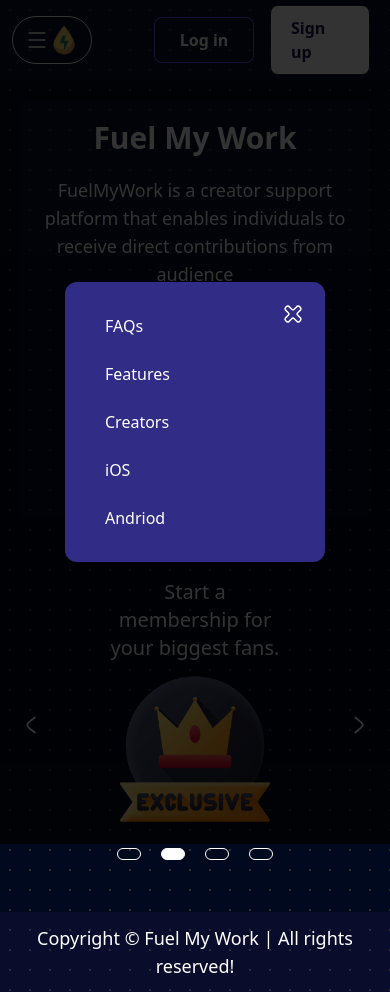
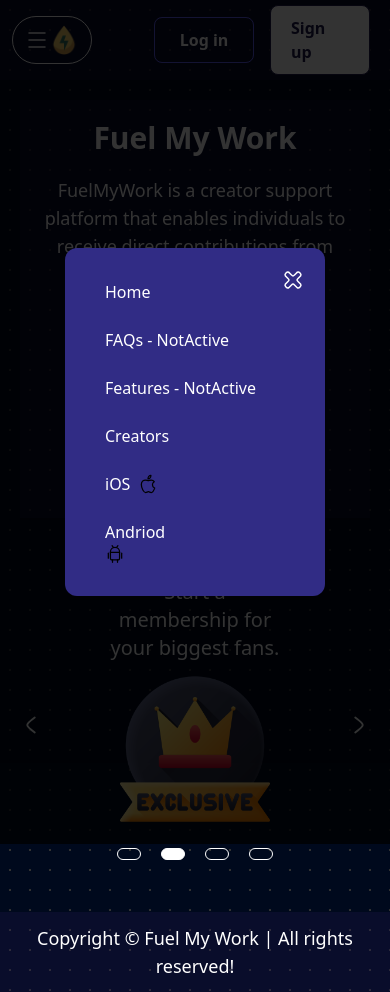
Before and after one commit to Rahulbabar222/Fuel-My-Work, a Next.js app: page / in a window 390 px wide. Both pictures are taken after a click on the element 52 px from the left and 40 px from the top of the page. Built offline with nearby package versions, Linux system fonts and the light colour scheme; no server answers.

Commit message:
Resource Icon update

```diff
--- a/components/Navbar.js
+++ b/components/Navbar.js
@@ -27,11 +27,29 @@
             {hamburger === true &&
                 <div className='fixed top-0 left-0 w-screen h-screen flex justify-center items-center bg-black/80 z-10 '>
                     <div className=' w-2/3 flex flex-col m-5 py-5 px-10 bg-indigo-900 rounded-xl relative'>
-                        <Link onClick={() => setHamburger(false)} href={"#"} className='my-3'>FAQs</Link>
-                        <Link onClick={() => setHamburger(false)} href={"#"} className='my-3'>Features</Link>
+                        <Link onClick={() => setHamburger(false)} href={"/"} className='my-3'>Home</Link>
+                        <Link onClick={() => setHamburger(false)} href={"#"} className='my-3'>FAQs - NotActive</Link>
+                        <Link onClick={() => setHamburger(false)} href={"#"} className='my-3'>Features - NotActive</Link>
                         <Link onClick={() => setHamburger(false)} href={"/creators"} className='my-3'>Creators</Link>
-                        <Link onClick={() => setHamburger(false)} href={"#"} className='my-3'>iOS</Link>
-                        <Link onClick={() => setHamburger(false)} href={"#"} className='my-3'>Andriod</Link>
+                        <Link onClick={() => setHamburger(false)} href={"#"} className='my-3 flex items-center gap-2'>
+                            <span>iOS</span>
+                            <svg xmlns="http://www.w3.org/2000/svg" viewBox="0 0 24 24" width="20" height="20" color="#000000" fill="none">
+                                <path d="M12 5.75C12 3.75 13.5 1.75 15.5 1.75C15.5 3.75 14 5.75 12 5.75Z" stroke="#000000" stroke-width="1.5" stroke-linejoin="round"></path>
+                                <path d="M12.5 8.09001C11.9851 8.09001 11.5867 7.92646 11.1414 7.74368C10.5776 7.51225 9.93875 7.25 8.89334 7.25C7.02235 7.25 4 8.74945 4 12.7495C4 17.4016 7.10471 22.25 9.10471 22.25C9.77426 22.25 10.3775 21.9871 10.954 21.7359C11.4815 21.5059 11.9868 21.2857 12.5 21.2857C13.0132 21.2857 13.5185 21.5059 14.046 21.7359C14.6225 21.9871 15.2257 22.25 15.8953 22.25C17.2879 22.25 18.9573 19.8992 20 16.9008C18.3793 16.2202 17.338 14.618 17.338 12.75C17.338 11.121 18.2036 10.0398 19.5 9.25C18.5 7.75 17.0134 7.25 15.9447 7.25C14.8993 7.25 14.2604 7.51225 13.6966 7.74368C13.2514 7.92646 13.0149 8.09001 12.5 8.09001Z" stroke="#000000" stroke-width="1.5" stroke-linejoin="round"></path>
+                            </svg>
+                        </Link>
+                        <Link onClick={() => setHamburger(false)} href={"#"} className='my-3'>
+                            <span>Andriod</span>
+                            <svg xmlns="http://www.w3.org/2000/svg" viewBox="0 0 24 24" width="20" height="20" color="#000000" fill="none">
+                                <path d="M6.5 9.5C6.5 6.46243 8.96243 4 12 4C15.0376 4 17.5 6.46243 17.5 9.5V16C17.5 17.4142 17.5 18.1213 17.0607 18.5607C16.6213 19 15.9142 19 14.5 19H9.5C8.08579 19 7.37868 19 6.93934 18.5607C6.5 18.1213 6.5 17.4142 6.5 16V9.5Z" stroke="#000000" stroke-width="1.5"></path>
+                                <path d="M20 11V17" stroke="#000000" stroke-width="1.5" stroke-linecap="round" stroke-linejoin="round"></path>
+                                <path d="M15 19V22" stroke="#000000" stroke-width="1.5" stroke-linecap="round" stroke-linejoin="round"></path>
+                                <path d="M9 19V22" stroke="#000000" stroke-width="1.5" stroke-linecap="round" stroke-linejoin="round"></path>
+                                <path d="M4 11V17" stroke="#000000" stroke-width="1.5" stroke-linecap="round" stroke-linejoin="round"></path>
+                                <path d="M10 4L8.5 2M14 4L15.5 2" stroke="#000000" stroke-width="1.5" stroke-linecap="round" stroke-linejoin="round"></path>
+                                <path d="M6.5 10H17.5" stroke="#000000" stroke-width="1.5" stroke-linecap="round" stroke-linejoin="round"></path>
+                            </svg>
+                        </Link>
                         <button onClick={() => setHamburger(false)} className='absolute top-5 right-5'>
                             <svg xmlns="http://www.w3.org/2000/svg" viewBox="0 0 24 24" width="24" height="24" color="#ffffff" fill="none">
                                 <path d="M10.2471 6.7402C11.0734 7.56657 11.4866 7.97975 12.0001 7.97975C12.5136 7.97975 12.9268 7.56658 13.7531 6.74022L13.7532 6.7402L15.5067 4.98669L15.5067 4.98668C15.9143 4.5791 16.1182 4.37524 16.3302 4.25283C17.3966 3.63716 18.2748 4.24821 19.0133 4.98669C19.7518 5.72518 20.3628 6.60345 19.7472 7.66981C19.6248 7.88183 19.421 8.08563 19.0134 8.49321L17.26 10.2466C16.4336 11.073 16.0202 11.4864 16.0202 11.9999C16.0202 12.5134 16.4334 12.9266 17.2598 13.7529L19.0133 15.5065C19.4209 15.9141 19.6248 16.1179 19.7472 16.3299C20.3628 17.3963 19.7518 18.2746 19.0133 19.013C18.2749 19.7516 17.3965 20.3626 16.3302 19.7469C16.1182 19.6246 15.9143 19.4208 15.5067 19.013L13.7534 17.2598L13.7533 17.2597C12.9272 16.4336 12.5136 16.02 12.0001 16.02C11.4867 16.02 11.073 16.4336 10.2469 17.2598L10.2469 17.2598L8.49353 19.013C8.0859 19.4208 7.88208 19.6246 7.67005 19.7469C6.60377 20.3626 5.72534 19.7516 4.98693 19.013C4.2484 18.2746 3.63744 17.3963 4.25307 16.3299C4.37549 16.1179 4.5793 15.9141 4.98693 15.5065L6.74044 13.7529C7.56681 12.9266 7.98 12.5134 7.98 11.9999C7.98 11.4864 7.5666 11.073 6.74022 10.2466L4.98685 8.49321C4.57928 8.08563 4.37548 7.88183 4.25307 7.66981C3.63741 6.60345 4.24845 5.72518 4.98693 4.98669C5.72542 4.24821 6.60369 3.63716 7.67005 4.25283C7.88207 4.37524 8.08593 4.5791 8.49352 4.98668L8.49353 4.98669L10.2471 6.7402Z" stroke="#ffffff" strokeWidth="1.5" strokeLinecap="round" strokeLinejoin="round"></path>
@@ -51,13 +69,26 @@
                         <div className={`z-10 ${resourceDropdown ? "block" : "hidden"} absolute top-13 bg-white divide-y divide-gray-100 rounded-lg shadow-sm w-44 dark:bg-gray-700`}>
                             <ul className="py-2 text-sm text-gray-700 dark:text-gray-200">
                                 <li>
-                                    <Link href="#" className="block px-4 py-2 hover:bg-gray-100 dark:hover:bg-gray-600 dark:hover:text-white">
-                                        iOS
+                                    <Link href="#" className="px-4 py-2 hover:bg-gray-100 dark:hover:bg-gray-600 dark:hover:text-white flex items-center justify-center gap-2">
+                                        <span>iOS</span>
+                                        <svg xmlns="http://www.w3.org/2000/svg" viewBox="0 0 24 24" width="20" height="20" color="#000000" fill="none">
+                                            <path d="M12 5.75C12 3.75 13.5 1.75 15.5 1.75C15.5 3.75 14 5.75 12 5.75Z" stroke="#000000" stroke-width="1.5" stroke-linejoin="round"></path>
+                                            <path d="M12.5 8.09001C11.9851 8.09001 11.5867 7.92646 11.1414 7.74368C10.5776 7.51225 9.93875 7.25 8.89334 7.25C7.02235 7.25 4 8.74945 4 12.7495C4 17.4016 7.10471 22.25 9.10471 22.25C9.77426 22.25 10.3775 21.9871 10.954 21.7359C11.4815 21.5059 11.9868 21.2857 12.5 21.2857C13.0132 21.2857 13.5185 21.5059 14.046 21.7359C14.6225 21.9871 15.2257 22.25 15.8953 22.25C17.2879 22.25 18.9573 19.8992 20 16.9008C18.3793 16.2202 17.338 14.618 17.338 12.75C17.338 11.121 18.2036 10.0398 19.5 9.25C18.5 7.75 17.0134 7.25 15.9447 7.25C14.8993 7.25 14.2604 7.51225 13.6966 7.74368C13.2514 7.92646 13.0149 8.09001 12.5 8.09001Z" stroke="#000000" stroke-width="1.5" stroke-linejoin="round"></path>
+                                        </svg>
                                     </Link>
                                 </li>
                                 <li>
-                                    <Link href={"#"} className="block px-4 py-2 hover:bg-gray-100 dark:hover:bg-gray-600 dark:hover:text-white">
-                                        Andriod
+                                    <Link href={"#"} className="px-4 py-2 hover:bg-gray-100 dark:hover:bg-gray-600 dark:hover:text-white flex items-center justify-center gap-2">
+                                        <span>Andriod</span>
+                                        <svg xmlns="http://www.w3.org/2000/svg" viewBox="0 0 24 24" width="20" height="20" color="#000000" fill="none">
+                                            <path d="M6.5 9.5C6.5 6.46243 8.96243 4 12 4C15.0376 4 17.5 6.46243 17.5 9.5V16C17.5 17.4142 17.5 18.1213 17.0607 18.5607C16.6213 19 15.9142 19 14.5 19H9.5C8.08579 19 7.37868 19 6.93934 18.5607C6.5 18.1213 6.5 17.4142 6.5 16V9.5Z" stroke="#000000" stroke-width="1.5"></path>
+                                            <path d="M20 11V17" stroke="#000000" stroke-width="1.5" stroke-linecap="round" stroke-linejoin="round"></path>
+                                            <path d="M15 19V22" stroke="#000000" stroke-width="1.5" stroke-linecap="round" stroke-linejoin="round"></path>
+                                            <path d="M9 19V22" stroke="#000000" stroke-width="1.5" stroke-linecap="round" stroke-linejoin="round"></path>
+                                            <path d="M4 11V17" stroke="#000000" stroke-width="1.5" stroke-linecap="round" stroke-linejoin="round"></path>
+                                            <path d="M10 4L8.5 2M14 4L15.5 2" stroke="#000000" stroke-width="1.5" stroke-linecap="round" stroke-linejoin="round"></path>
+                                            <path d="M6.5 10H17.5" stroke="#000000" stroke-width="1.5" stroke-linecap="round" stroke-linejoin="round"></path>
+                                        </svg>
                                     </Link>
                                 </li>
 
```
Lines whose indentation alone changed are shown as unchanged.
